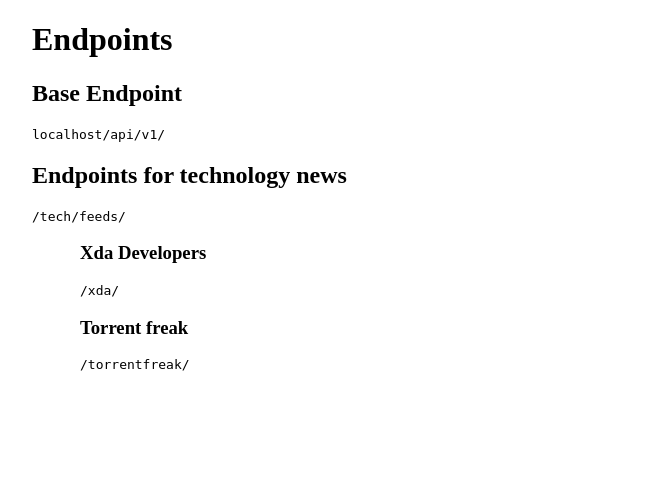
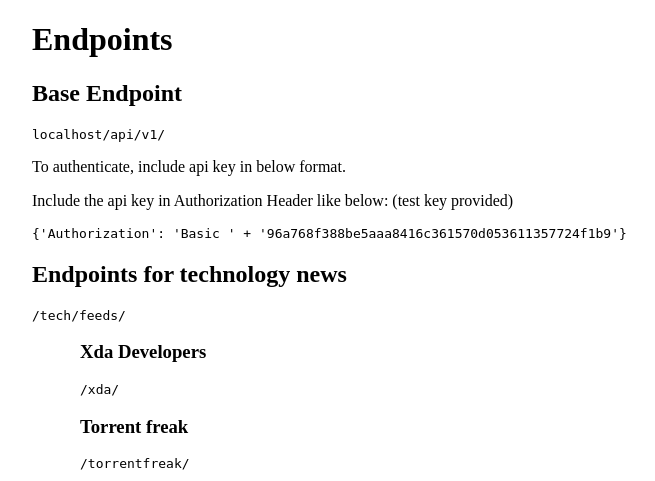
Before and after one commit to zznixt07/portal-everywhere, a Django app: page / in a window 1280 px wide. Shown: the top 481 px of the page, without its empty margins (8-663 px from the left). Run offline with Django 3.2, Linux system fonts and the light colour scheme.

Commit message:
repeat this

```diff
--- a/home/templates/home/home.html
+++ b/home/templates/home/home.html
@@ -30,6 +30,9 @@
       <h1>Base Endpoint</h1>
       {% url 'api_v1:index' as base_path %}
       <pre>{{ request.get_host }}{{ base_path }}</pre>
+      <p>To authenticate, include api key in below format.</p>
+      <p>Include the api key in Authorization Header like below: (test key provided)</p>
+      <pre>{'Authorization': 'Basic ' + '96a768f388be5aaa8416c361570d053611357724f1b9'}</pre>
     </section>
   </header>
 
```
